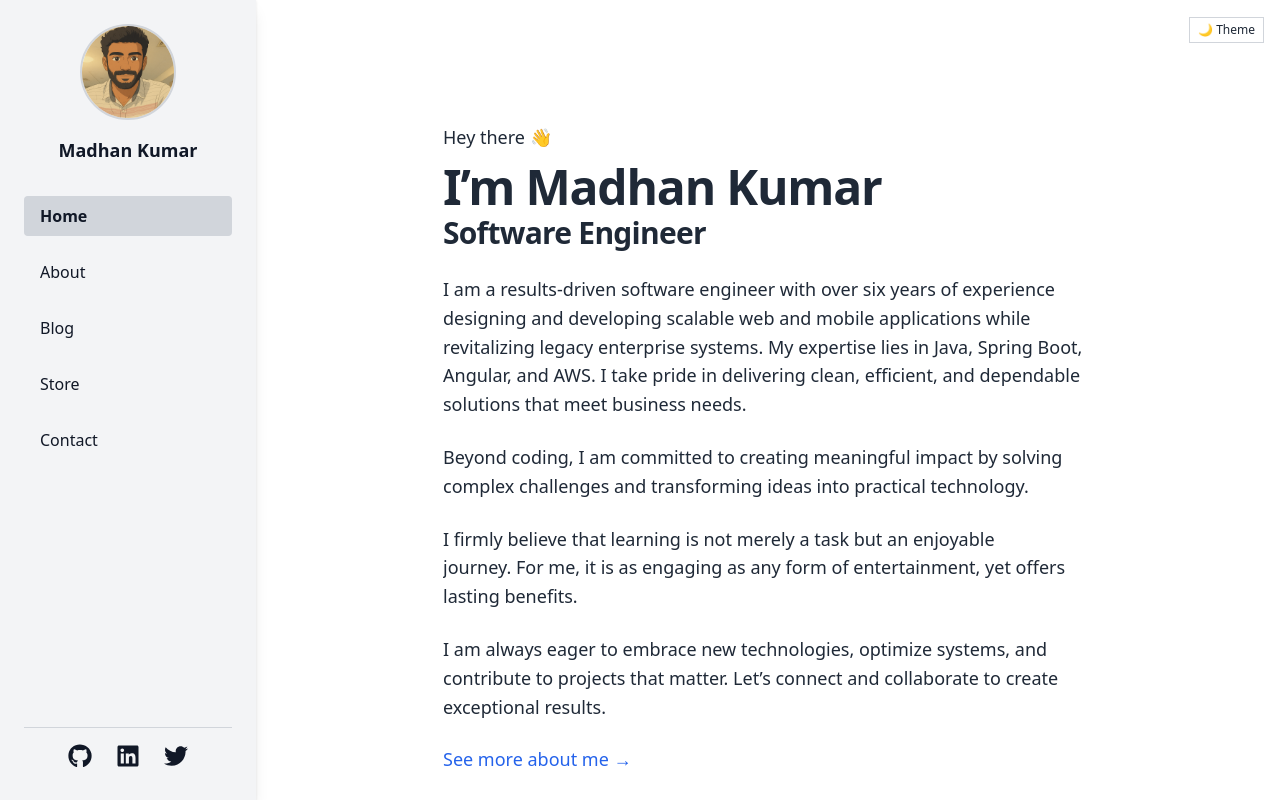
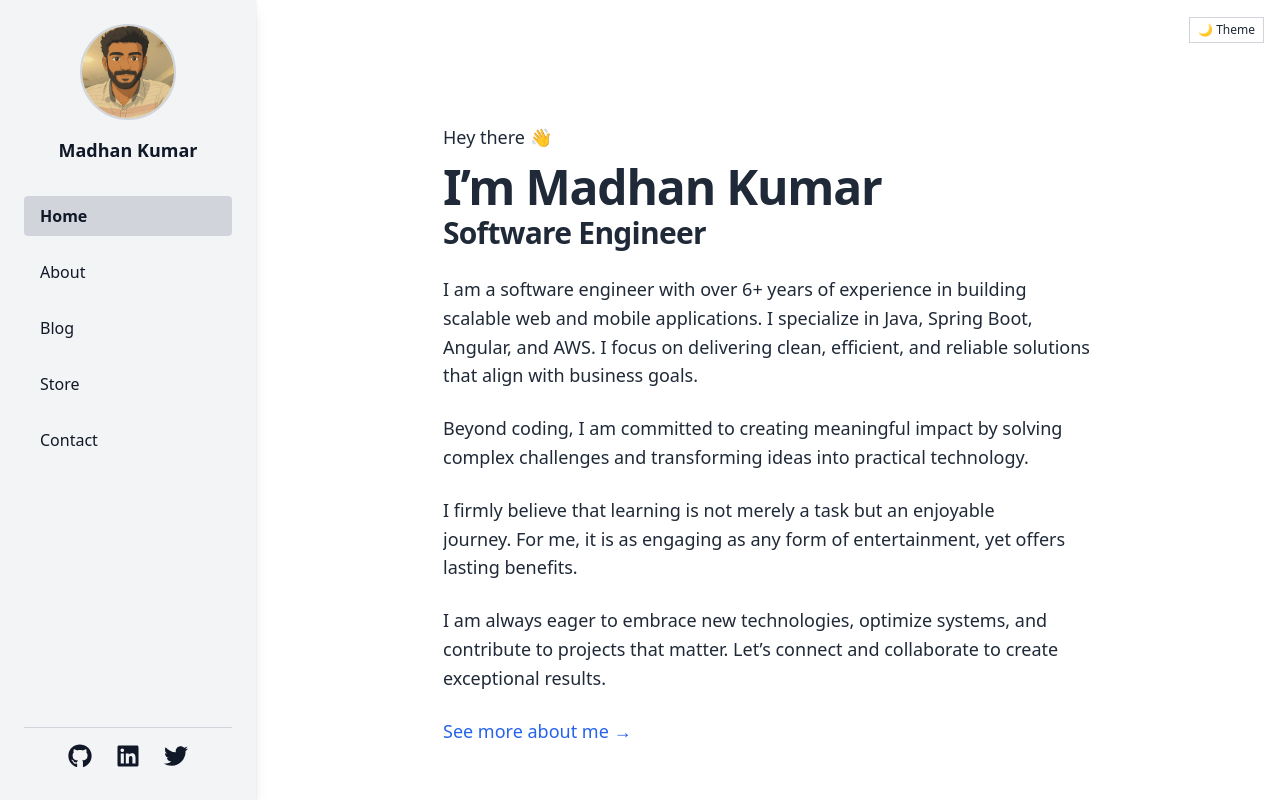
Before and after one commit to iammadhankumar/iammadhankumar.github.io, a React (Create React App) app: page / in a window 1280 px wide. Built offline with nearby package versions, Linux system fonts and the light colour scheme.

Commit message:
home and about content modification

```diff
--- a/src/pages/about.jsx
+++ b/src/pages/about.jsx
@@ -29,21 +29,25 @@ function About() {
 
         {/* ─── Intro ─── */}
         <p>
-          I’m a passionate Software Engineer with over 6 years of experience in designing, developing, and deploying scalable web applications and backend systems. I specialize in building high‑performance solutions using Java, Spring Boot, Hibernate, and Angular, along with hands‑on experience in cloud‑based deployments on AWS.
+          I’m a passionate Software Engineer with over 6+ years of experience in designing, developing, and deploying scalable web applications and backend systems. I specialize in building high‑performance solutions using Java, Spring Boot, Hibernate, and Angular, along with hands‑on experience in cloud‑based deployments on AWS.
         </p>
 
         {/* ─── Professional Experience ─── */}
         <h2 className="section-h2">Professional Experience</h2>
-        <p>Software Engineer with over 6 years of hands‑on experience in the design, development, and deployment of scalable web and mobile applications. Adept in both front‑end and back‑end technologies, with a strong foundation in Java and modern web frameworks.</p>
-        <p>Proficient in Core Java (Java SE) with solid understanding of Collections, Multithreading, and Object‑Oriented Programming concepts.</p>
-        <p>Experienced in Java EE technologies including JDBC, JPA, and ORM frameworks.</p>
+        <p>Software Engineer with hands-on experience in designing, developing, and deploying scalable web and mobile applications. Skilled in both frontend and backend technologies with a strong foundation in Java and modern web frameworks.</p>
+        <p>Proficient in Core Java with solid understanding of Collections, Multithreading, and Object‑Oriented Programming concepts.</p>
+        <p>Experienced in Java technologies including JDBC, JPA, and ORM frameworks.</p>
         <p>Strong expertise in developing applications using Spring Boot and Spring MVC frameworks.</p>
         <p>Hands‑on experience with RESTful Web Services development and integration.</p>
-        <p>Skilled in JUnit for unit testing and ensuring code reliability.</p>
+        <p>Skilled in using JUnit to create effective unit tests that ensure code reliability and quality.</p>
         <p>Familiar with Maven for build management and Log4j for logging configurations.</p>
-        <p>Proficient in working with databases such as MySQL, PostgreSQL, and MongoDB, with strong capabilities in designing, implementing, and managing relational and non‑relational databases efficiently.</p>
-        <p>Skilled in designing and maintaining technical documentation, such as Entity‑Relationship diagrams and Swagger API.</p>
-        <p>Well‑versed in Angular, with practical knowledge of creating reusable components, services, and working with commonly used modules.</p>
+        <p>Involved in different payment gateway integrations and upgrading legacy systems to improve performance, security, and maintainability.</p>
+        <p>Worked on modernizing legacy applications by migrating to newer frameworks and optimizing system performance.</p>
+        <p>Well-versed in implementing authentication and authorization using Spring Security and JWT.</p>
+        <p>Experienced in building and managing backend services on AWS using EC2 for running applications, S3 for storing files, and RDS for handling databases.</p>
+        <p>Proficient in working with such as MySQL, PostgreSQL, and MongoDB with experience in designing and managing different types of databases.</p>
+        <p>Skilled in designing and maintaining technical documentation such as Entity‑Relationship diagrams and Swagger API.</p>
+        <p>Well‑versed in Angular with practical knowledge of creating reusable components, services, and working with commonly used modules.</p>
         <p>Highly self‑motivated with a strong work ethic and the ability to quickly grasp and adapt to new technologies.</p>
 
         {/* ─── Technical Skills ─── */}
--- a/src/pages/home.jsx
+++ b/src/pages/home.jsx
@@ -60,12 +60,7 @@ export default function Home() {
         {/* ────────── Body ────────── */}
         <section className="space-y-6">
           <p>
-            I am a results‑driven software engineer with over six years of
-            experience designing and developing scalable web and mobile
-            applications while revitalizing legacy enterprise systems. My
-            expertise lies in Java, Spring Boot, Angular, and AWS. I take pride
-            in delivering clean, efficient, and dependable solutions that meet
-            business needs.
+            I am a software engineer with over 6+ years of experience in building scalable web and mobile applications. I specialize in Java, Spring Boot, Angular, and AWS. I focus on delivering clean, efficient, and reliable solutions that align with business goals.
           </p>
 
           <p>
```
